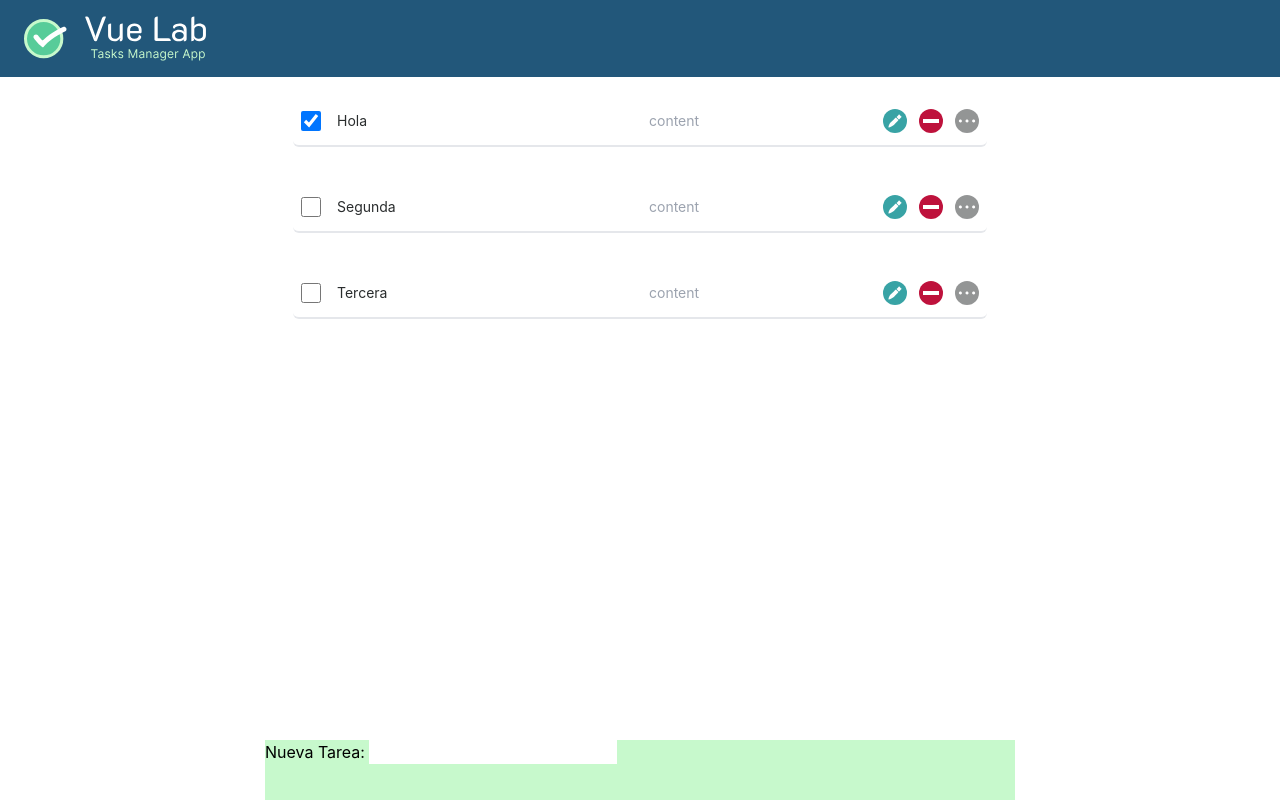
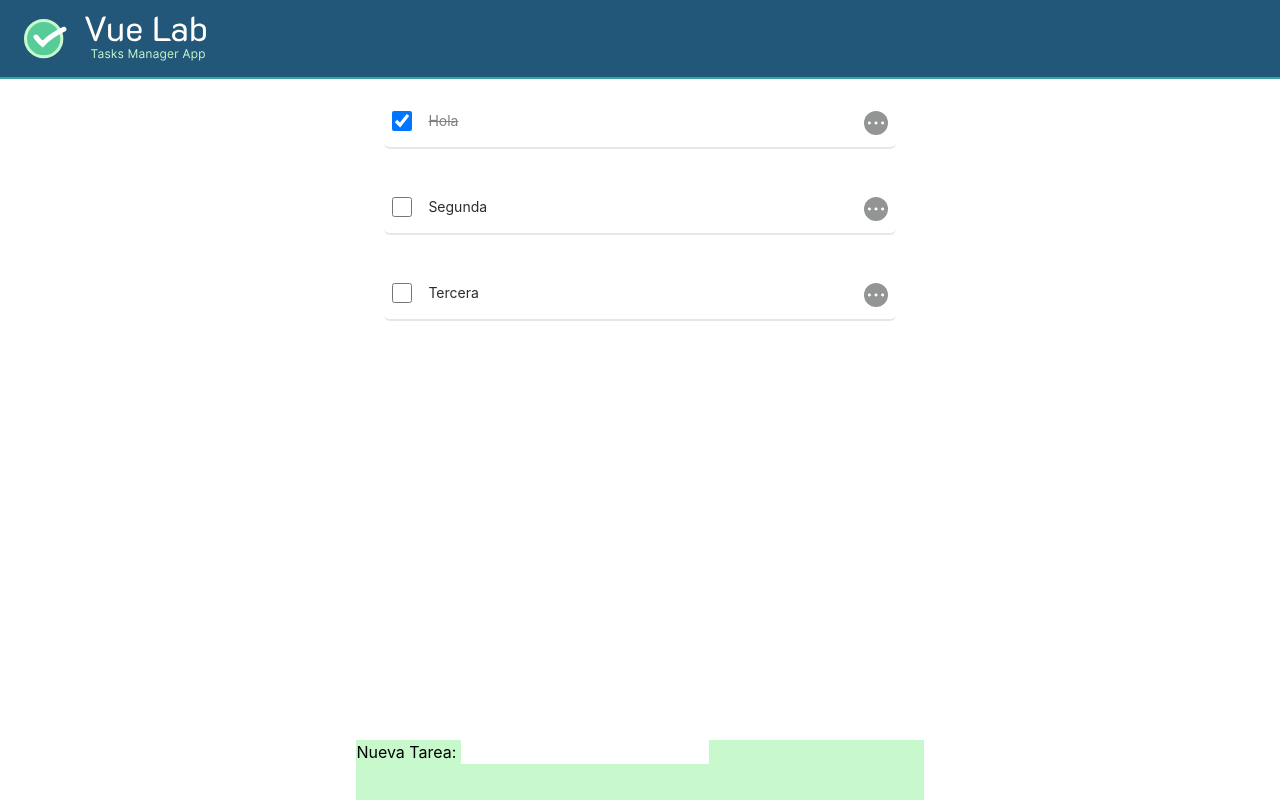
Before and after one commit to Alber-Writer/lemoncode-lab-vue, a Nuxt app: page / in a window 1280 px wide. Built offline with nearby package versions, Linux system fonts and the light colour scheme.

Commit message:
refactor task components

```diff
--- /dev/null
+++ b/components/Task/EditTaskContent.vue
@@ -0,0 +1,20 @@
+<script setup lang="ts">
+import type { Task } from "@/types";
+const props = defineProps<{
+  taskContent: Task["content"];
+}>();
+const data = props.taskContent
+const vFocus = {
+  mounted: (el: HTMLInputElement) => el.focus(),
+};
+</script>
+
+<template>
+  <input
+    v-focus
+    type="text"
+    class="grow outline-none border-b-secondary border-b-2"
+    v-model="data"
+    maxlength="50"
+  />
+</template>
--- /dev/null
+++ b/components/Task/EditValidationButtons.vue
@@ -0,0 +1,23 @@
+<script setup lang="ts">
+const emit = defineEmits(['emit-edit-mode'])
+</script>
+
+<template>
+  <div class="flex gap-4">
+    <button
+      class="bg-primary hover:bg-secondary menu-button min-w-fit px-4"
+      aria-roledescription="Save changes"
+      title="Save changes"
+    >
+      Save
+    </button>
+    <button
+      class="bg-rose-700 hover:bg-rose-500 menu-button min-w-fit px-4"
+      aria-roledescription="Discard Changes"
+      title="Discard Changes"
+      @click="emit('emit-edit-mode', true)"
+    >
+      Discard
+    </button>
+  </div>
+</template>
--- /dev/null
+++ b/components/Task/Menu.vue
@@ -0,0 +1,43 @@
+<script setup lang="ts">
+const props = defineProps<{ enableEditMode: boolean }>();
+
+const emit = defineEmits(['emit-edit-mode'])
+
+const isMenuActive = ref<boolean>(false);
+
+const toggleMenu = (prevState: boolean) => {
+  isMenuActive.value = !prevState;
+  if (!isMenuActive.value) emit('emit-edit-mode', props.enableEditMode);
+};
+</script>
+
+<template>
+  <div class="flex gap-3">
+    <button
+      v-if="isMenuActive"
+      class="bg-secondary hover:bg-primary menu-button"
+      :class="{ [`bg-terciary`]: enableEditMode }"
+      aria-roledescription="Button to edit task content"
+      title="Edit task content"
+      @click="emit('emit-edit-mode', enableEditMode)"
+    >
+      <img src="@/public/edit_pen.svg" alt="Edit task" />
+    </button>
+    <button
+      v-if="isMenuActive"
+      class="bg-rose-700 hover:bg-rose-500 menu-button"
+      aria-roledescription="Button to remove this task"
+      title="Remove this task"
+    >
+      <img src="@/public/remove-icon.svg" alt="Remove task" />
+    </button>
+    <button
+      class="bg-dark hover:opacity-100 opacity-50 menu-button"
+      aria-roledescription="Toggle task actions menu"
+      title="Toggle task actions menu"
+      @click="toggleMenu(isMenuActive)"
+    >
+      <img src="@/public/menu-dots.svg" alt="Task menu" />
+    </button>
+  </div>
+</template>
--- /dev/null
+++ b/components/Task/TheTask.vue
@@ -0,0 +1,56 @@
+<script setup lang="ts">
+import type { Task } from "@/types";
+
+const props = defineProps<{
+  content: Task["content"];
+  isCompleted: Task["isCompleted"];
+}>();
+const taskContent = ref(props.content);
+const isChecked = ref(props.isCompleted);
+const enableEditMode = ref<boolean>(false);
+const editTaskInput = ref(null)
+
+const setEditMode = (prevState: boolean) => {
+  enableEditMode.value = !prevState;
+  if(enableEditMode.value && editTaskInput.value) editTaskInput.value
+};
+</script>
+
+<template>
+  <article class="w-full px-3 py-2">
+    <form @submit.prevent>
+
+      <div
+        class="flex text-dark justify-between p-2 pb-3 text-sm font-sans border-b-2 rounded-md gap-4 items-top content-center"
+      >
+      <!-- Task Checkbox -->
+        <input
+          class="size-5"
+          type="checkbox"
+          name="isActive"
+          id=""
+          v-model="isChecked"
+        />
+
+          <!-- Task Content -->
+          <p
+            class="grow"
+            :class="{ [`line-through opacity-60`]: isChecked }"
+            v-if="!enableEditMode"
+          >
+            {{ content }}
+          </p>
+
+          <!-- Editmode -->
+          <div v-if="enableEditMode" class="flex max-w-[300px] gap-2 flex-wrap content-start items-start justify-start">
+            <TaskEditTaskContent :task-content="taskContent" ref="editTaskInput" class="basis-[100%]"></TaskEditTaskContent>
+            <TaskEditValidationButtons :edit-mode="enableEditMode" @emit-edit-mode="setEditMode" class="basis-[100%]"/>
+          </div>
+
+        <!-- TaskMenu -->
+         <TaskMenu :enable-edit-mode="enableEditMode" @set-edit-mode="setEditMode"/>
+
+      </div>
+    </form>
+  </article>
+</template>
--- a/components/TaskList.vue
+++ b/components/TaskList.vue
@@ -1,10 +1,11 @@
 <script setup lang="ts">
+// Todo: Pass delete action
 </script>
 
 <template>
   <div class="flex flex-wrap w-full p-4 gap-6 content-start">
-    <TheTask :content="`Hola`" :is-completed="true"></TheTask>
-    <TheTask :content="`Segunda`" :is-completed="false"></TheTask>
-    <TheTask :content="`Tercera`" :is-completed="false"></TheTask>
+    <TaskTheTask :content="`Hola`" :is-completed="true"></TaskTheTask>
+    <TaskTheTask :content="`Segunda`" :is-completed="false"></TaskTheTask>
+    <TaskTheTask :content="`Tercera`" :is-completed="false"></TaskTheTask>
   </div>
 </template>
--- a/components/TheTask.vue
+++ /dev/null
@@ -1,54 +0,0 @@
-
-<script setup lang="ts">
-import type {Task}  from '@/types';
-
-const props = defineProps<{
-  content:Task["content"],
-  isCompleted:Task["isCompleted"],
-}>();
-const isChecked = ref(props.isCompleted);
-</script>
-
-<template>
-  <article class="w-full px-3 py-2">
-    <form @submit.prevent>
-      <!-- <form @submit.prevent="onSubmitMethoood"> -->
-
-      <div
-        class="flex text-dark justify-between p-2 pb-3 text-sm font-sans border-b-2 rounded-md gap-4 items-center"
-      >
-        <input class="size-5" type="checkbox" name="isActive" id="" v-model="isChecked" />
-
-        <p class="grow flex">
-          {{ content }}
-        </p>
-
-        <input type="text" placeholder="content">
-
-        <div class="flex gap-3">
-          <button
-            class="bg-secondary hover:bg-primary menu-button"
-            aria-roledescription="Button to edit task content"
-            title="Edit task content"
-          >
-            <img src="@/public/edit_pen.svg" alt="Edit task" />
-          </button>
-          <button
-            class="bg-rose-700 hover:bg-rose-500 menu-button"
-            aria-roledescription="Button to remove this task"
-            title="Remove this task"
-          >
-            <img src="@/public/remove-icon.svg" alt="Remove task" />
-          </button>
-          <button
-            class="bg-dark hover:opacity-100 opacity-50 menu-button"
-            aria-roledescription="Toggle task actions menu"
-            title="Toggle task actions menu"
-          >
-            <img src="@/public/menu-dots.svg" alt="Task menu" />
-          </button>
-        </div>
-      </div>
-    </form>
-  </article>
-</template>
--- a/layouts/default.vue
+++ b/layouts/default.vue
@@ -5,7 +5,7 @@
   <main
     class="flex h-[100dvh] w-[100dvw] flex-col overflow-y-auto items-center"
   >
-    <header class="bg-primary py-4 px-6 w-full max-h-[80px] flex content-center items-center gap-4">
+    <header class="bg-primary py-4 px-6 w-full max-h-[80px] flex content-center items-center gap-4 border-b-2 border-secondary">
         <img src="@/public/logo.svg" alt="Task App logo" />
         <img src="@/public/logo-name.svg" alt="Vue Lab Tasks Manager App" />
     </header>
```
